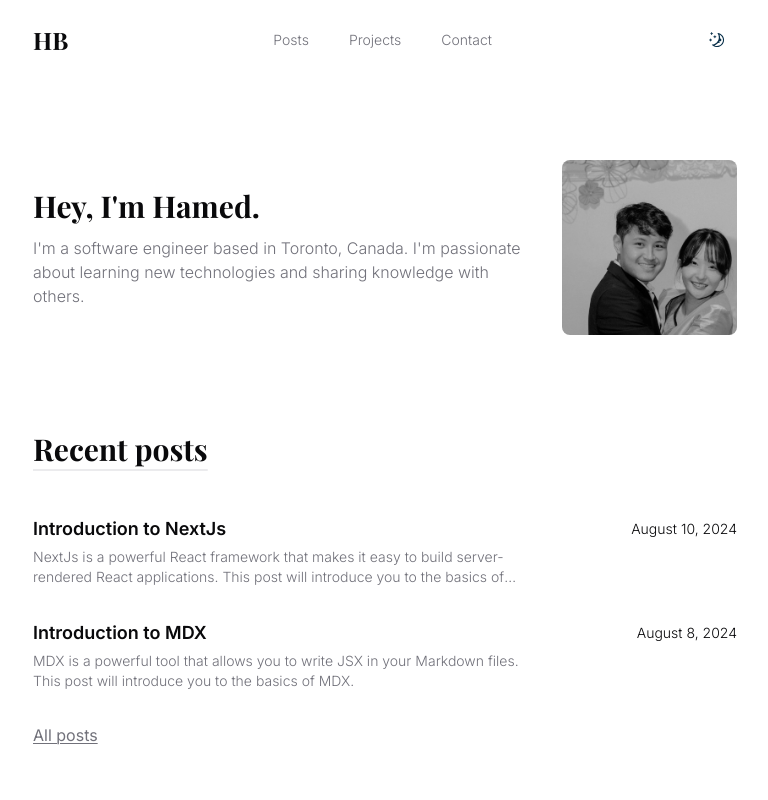
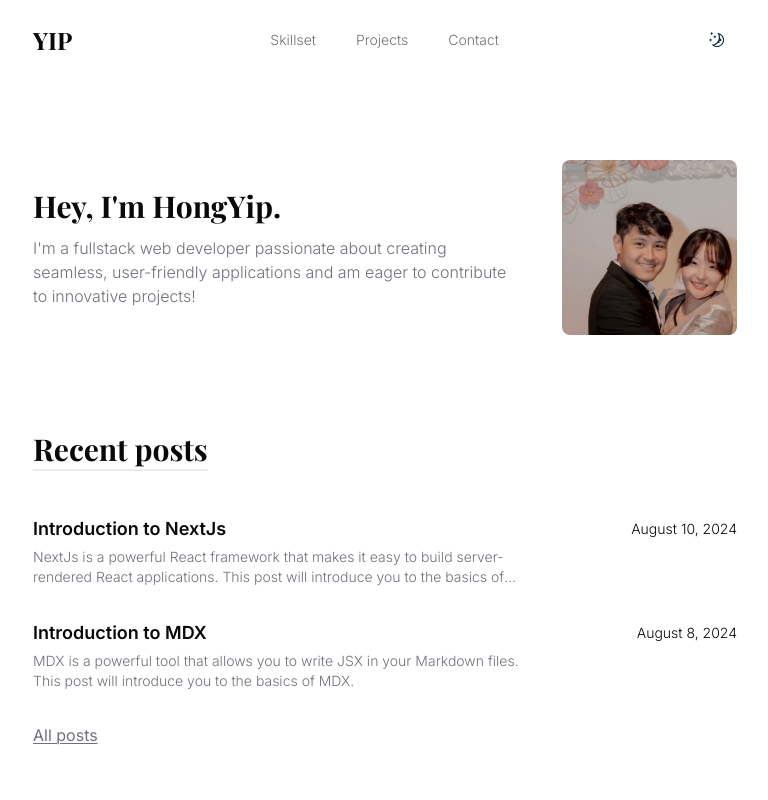
Before and after one commit to yipyeeep/next-portfolio, a Next.js app: page / in a window 1280 px wide. Shown: the top 800 px of the page, without its empty margins (255-1023 px from the left). Built offline with nearby package versions, Linux system fonts and the light colour scheme; no server answers; a web font is replaced by a local one.

Commit message:
looks good, changing file names now

```diff
--- a/components/header.tsx
+++ b/components/header.tsx
@@ -7,13 +7,13 @@ export default function Header() {
       <nav className='container flex max-w-3xl items-center justify-between'>
         <div>
           <Link href='/' className='font-serif text-2xl font-bold'>
-            HB
+            YIP
           </Link>
         </div>
 
         <ul className='flex items-center gap-6 text-sm font-light text-muted-foreground sm:gap-10'>
           <li className='transition-colors hover:text-foreground'>
-            <Link href='/posts'>Posts</Link>
+            <Link href='/posts'>Skillset</Link>
           </li>
           <li className='transition-colors hover:text-foreground'>
             <Link href='/projects'>Projects</Link>
--- a/components/intro.tsx
+++ b/components/intro.tsx
@@ -5,18 +5,18 @@ export default function Intro() {
   return (
     <section className='flex flex-col-reverse items-start gap-x-10 gap-y-4 pb-24 md:flex-row md:items-center'>
       <div className='mt-2 flex-1 md:mt-0'>
-        <h1 className='title no-underline'>Hey, I&#39;m Hamed.</h1>
+        <h1 className='title no-underline'>Hey, I&#39;m HongYip.</h1>
         <p className='mt-3 font-light text-muted-foreground'>
-          I&#39;m a software engineer based in Toronto, Canada. I&#39;m
-          passionate about learning new technologies and sharing knowledge with
-          others.
+          I&#39;m a fullstack web developer passionate about
+          creating seamless, user-friendly applications and
+          am eager to contribute to innovative projects!
         </p>
       </div>
       <div className='relative'>
         <Image
-          className='flex-1 rounded-lg grayscale'
+          className='flex-1 rounded-lg'
           src={authorImage}
-          alt='Hamed Bahram'
+          alt='Me & my waifu'
           width={175}
           height={175}
           priority
```
Also changed, not shown: public/images/projects/link-shortener.jpeg (renamed from public/images/projects/LinkShortener.jpeg).
